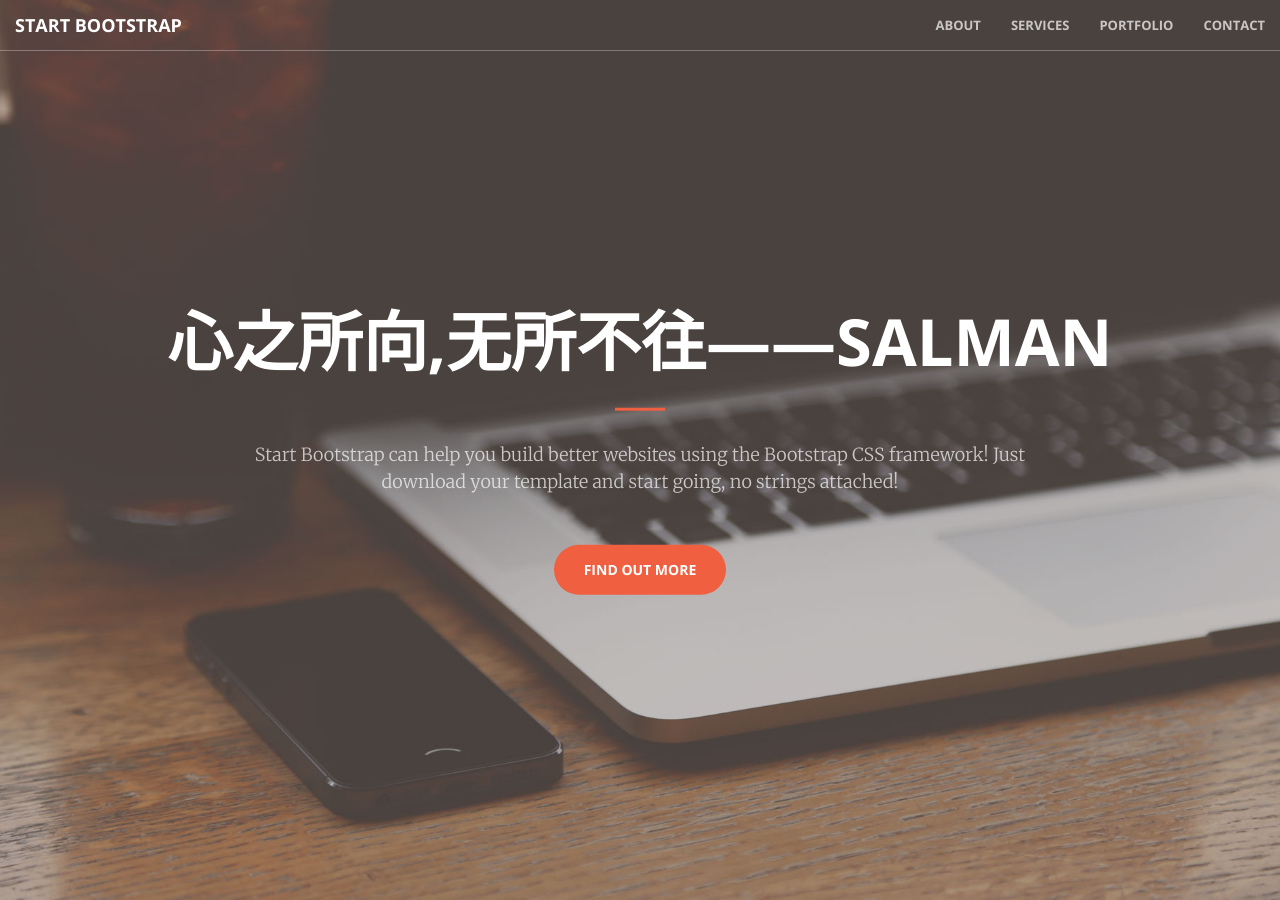
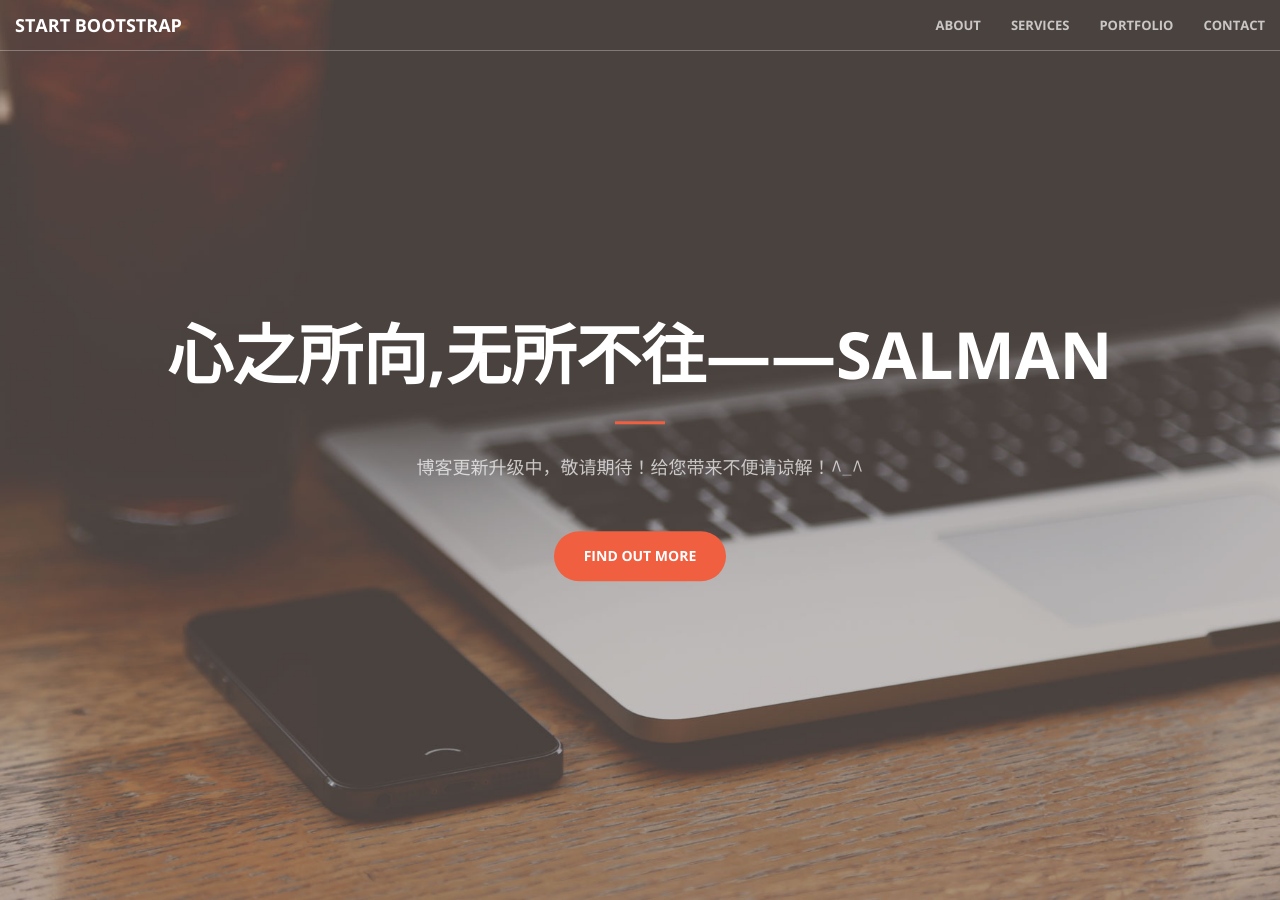
Before and after one commit to zhongpeng/zhongpeng.github.io, a Jekyll site: the page built from index.html, in a window 1280 px wide and 900 px high. Built offline with Jekyll 4.4.1, drawn with Linux system fonts in a browser that asks for light colours.

Commit message:
Update header.html

```diff
--- a/_includes/header.html
+++ b/_includes/header.html
@@ -3,7 +3,7 @@
         <div class="header-content-inner">
             <h1>心之所向,无所不往——Salman</h1>
             <hr>
-            <p>Start Bootstrap can help you build better websites using the Bootstrap CSS framework! Just download your template and start going, no strings attached!</p>
+            <p>博客更新升级中，敬请期待！给您带来不便请谅解！^_^ </p>
             <a href="#about" class="btn btn-primary btn-xl page-scroll">Find Out More</a>
         </div>
     </div>
```
